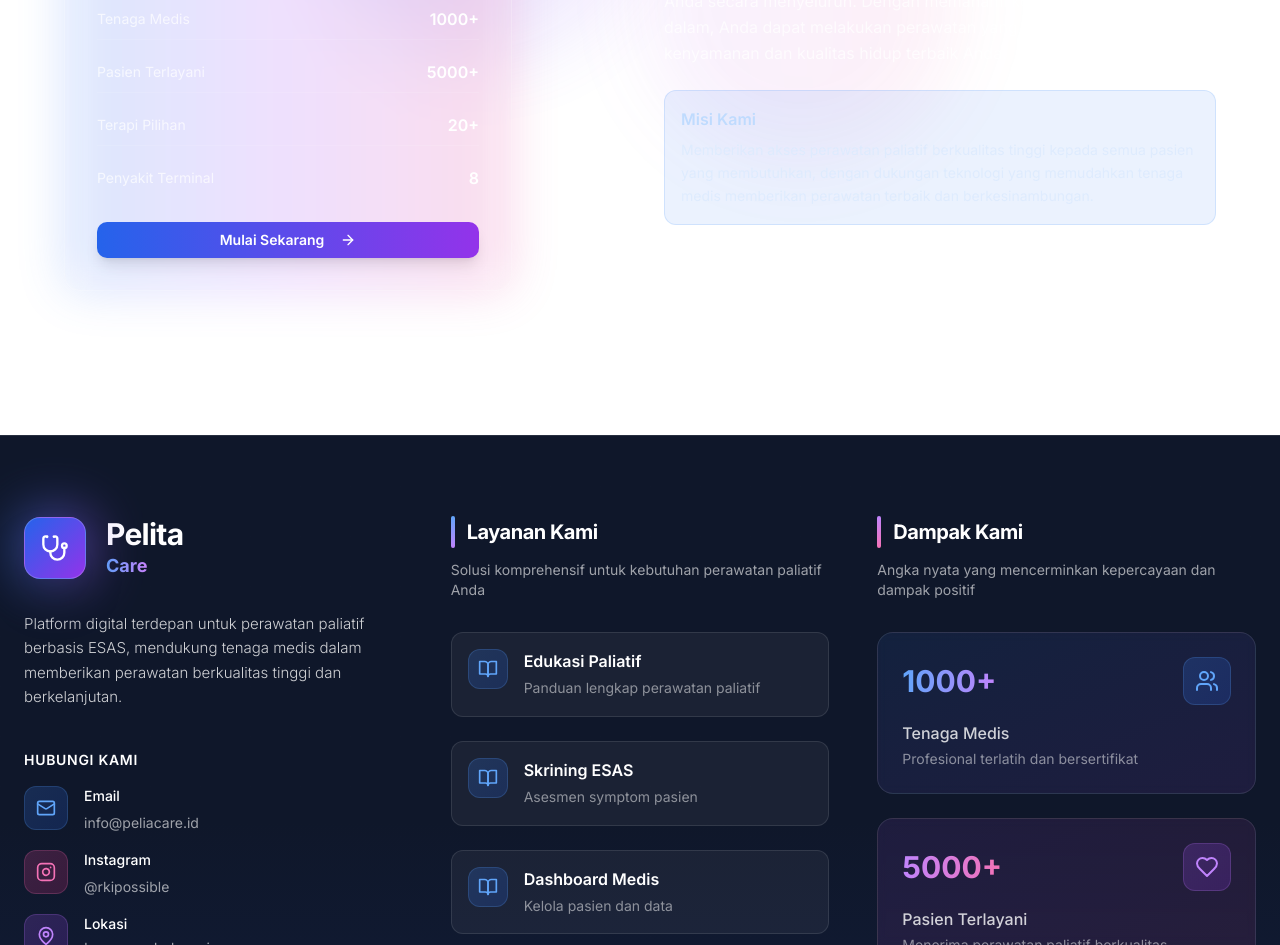
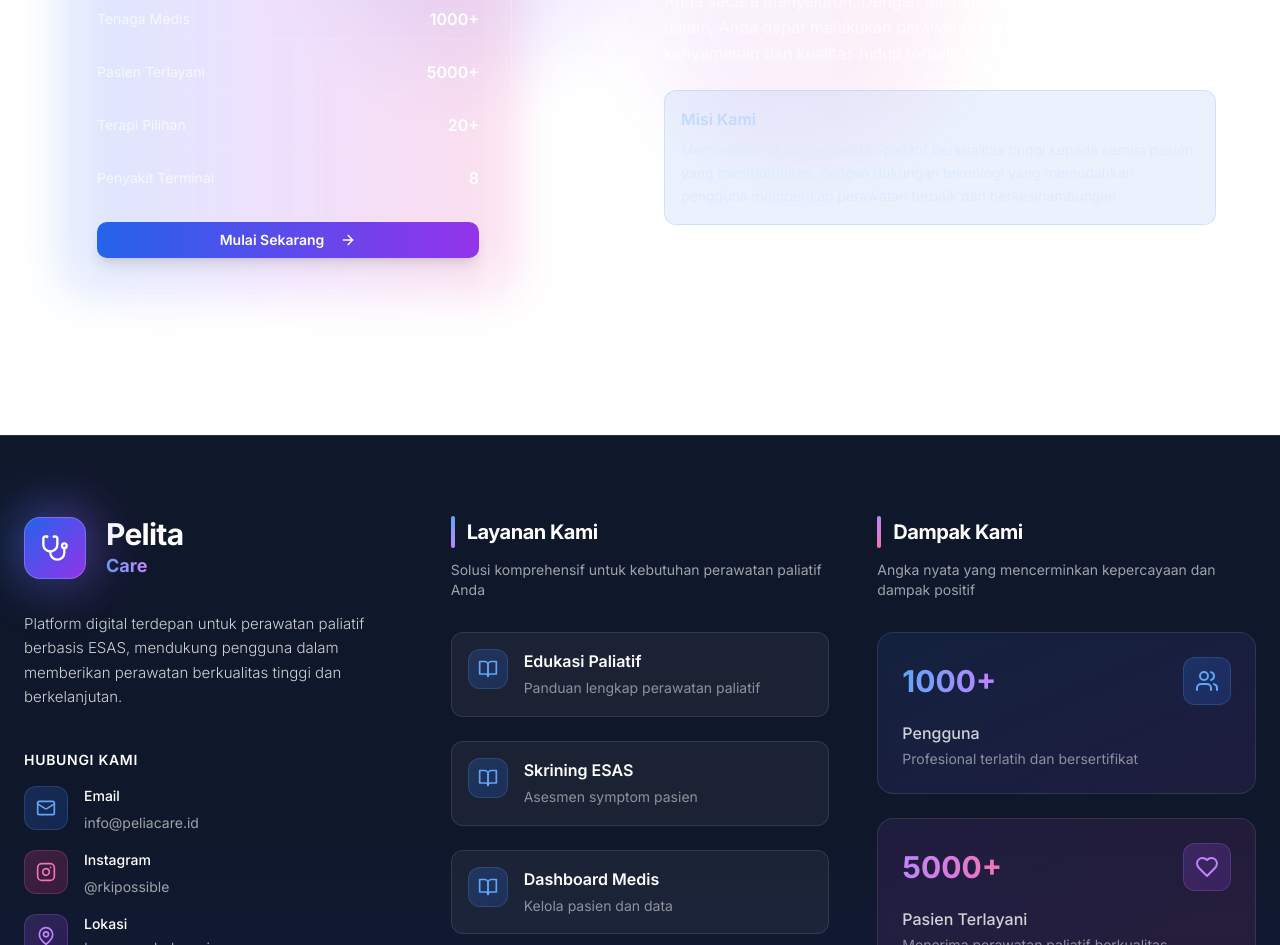
Before and after one commit to aryasetiap/paliatif-care-web, a Next.js app: page / in a window 1280 px wide. Shown: the part 2300-3245 px from the top of the page. Built offline with nearby package versions, Linux system fonts and the light colour scheme.

Commit message:
1. Perubahan Teks (Copywriting)

```diff
--- a/src/app/edukasi/page.tsx
+++ b/src/app/edukasi/page.tsx
@@ -342,7 +342,7 @@ export default function EducationPage() {
                 </span>
               </h2>
               <p className="text-lg md:text-xl text-white/70 max-w-3xl mx-auto leading-relaxed">
-                Materi edukasi komprehensif untuk mendukung tenaga medis dalam memberikan
+                Materi edukasi komprehensif untuk mendukung pengguna dalam memberikan
                 perawatan paliatif terbaik kepada pasien penyakit terminal.
               </p>
             </div>
--- a/src/app/page.tsx
+++ b/src/app/page.tsx
@@ -330,7 +330,7 @@ export default function Home() {
               </span>
             </h2>
             <p className="text-lg md:text-xl text-white/70 max-w-3xl mx-auto leading-relaxed">
-              Platform terintegrasi dengan teknologi terkini untuk mendukung tenaga medis memberikan
+              Platform terintegrasi dengan teknologi terkini untuk mendukung pengguna memberikan
               perawatan paliatif terbaik dan berstandar internasional.
             </p>
           </motion.div>
@@ -554,7 +554,7 @@ export default function Home() {
                     <h4 className="text-blue-200 font-semibold mb-2">Misi Kami</h4>
                     <p className="text-blue-100/80 text-sm leading-relaxed">
                       Memberikan akses perawatan paliatif berkualitas tinggi kepada semua pasien
-                      yang membutuhkan, dengan dukungan teknologi yang memudahkan tenaga medis
+                      yang membutuhkan, dengan dukungan teknologi yang memudahkan pengguna
                       memberikan perawatan terbaik dan berkesinambungan.
                     </p>
                   </div>
--- a/src/components/layout/footer.tsx
+++ b/src/components/layout/footer.tsx
@@ -100,8 +100,8 @@ export function Footer() {
 
             {/* Description */}
             <p className="text-white/80 leading-relaxed text-[15px] max-w-sm font-light">
-              Platform digital terdepan untuk perawatan paliatif berbasis ESAS, mendukung tenaga
-              medis dalam memberikan perawatan berkualitas tinggi dan berkelanjutan.
+              Platform digital terdepan untuk perawatan paliatif berbasis ESAS, mendukung pengguna
+              dalam memberikan perawatan berkualitas tinggi dan berkelanjutan.
             </p>
 
             {/* Contact Info */}
@@ -233,7 +233,7 @@ export function Footer() {
                     <Users className="h-6 w-6 text-blue-400" />
                   </div>
                 </div>
-                <div className="text-white/80 font-medium">Tenaga Medis</div>
+                <div className="text-white/80 font-medium">Pengguna</div>
                 <div className="text-white/50 text-sm mt-1">
                   Profesional terlatih dan bersertifikat
                 </div>
--- a/src/components/layout/layout-wrapper.tsx
+++ b/src/components/layout/layout-wrapper.tsx
@@ -102,7 +102,7 @@ export function AuthLayout({
             </div>
             <h1 className="text-3xl font-bold mb-4">PelitaCare</h1>
             <p className="text-lg opacity-90">
-              Platform edukasi dan skrining paliatif berbasis keperawatan
+              Meningkatkan Kualitas Hidup Melalui Perawatan Paliatif yang Tepat
             </p>
           </div>
 
```
